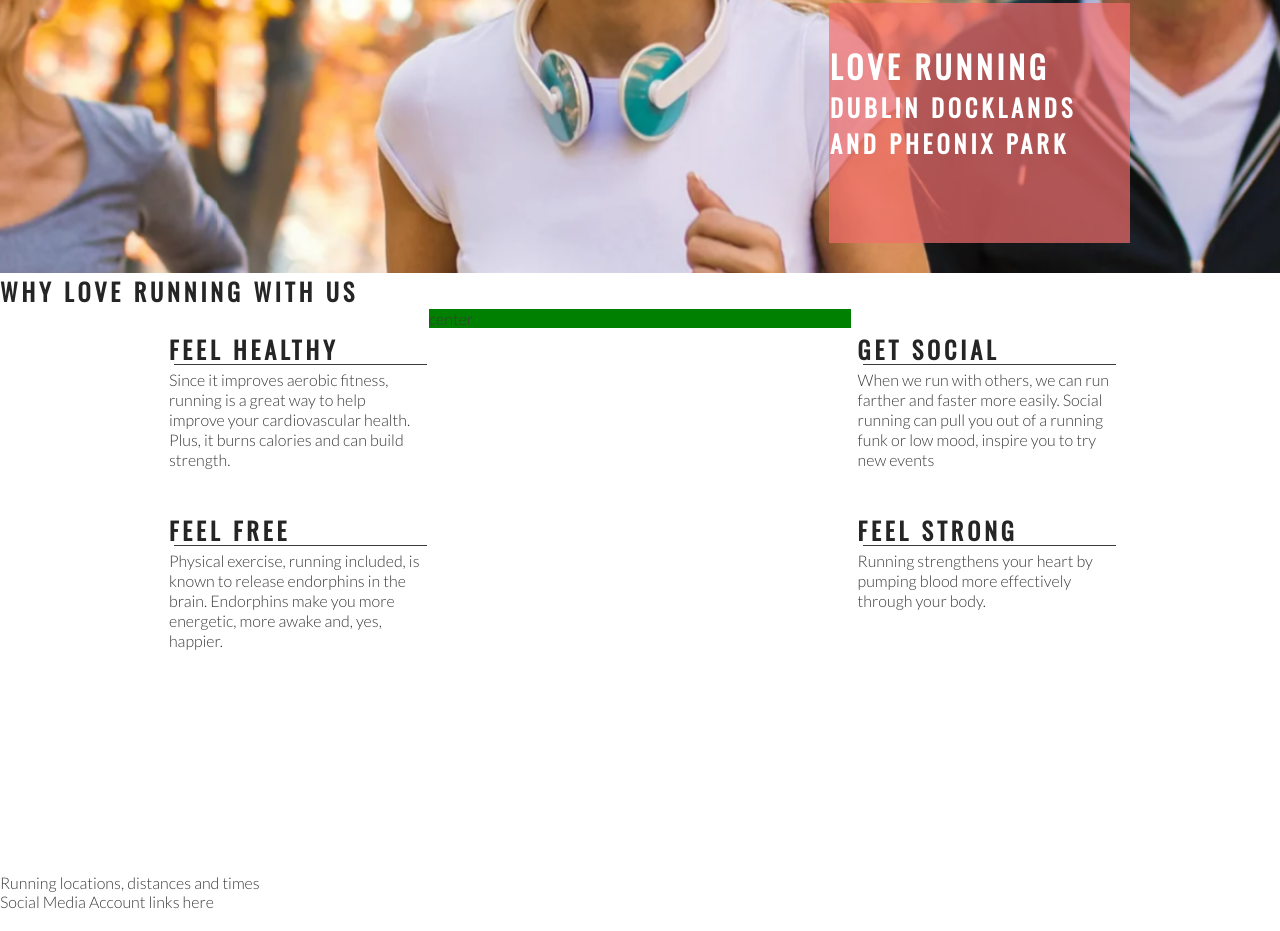
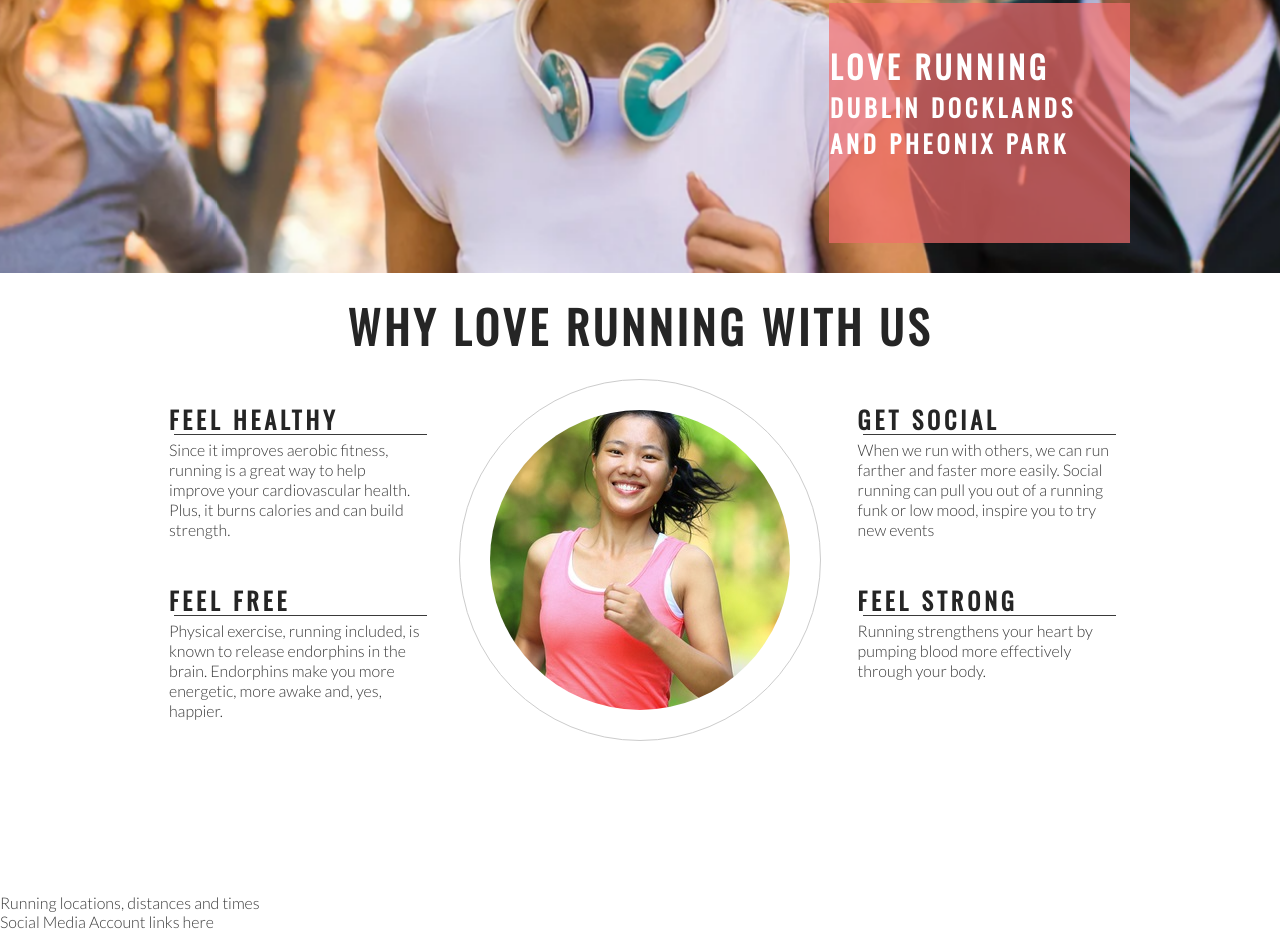
Before and after one commit to SamanthaBooth81/Love-Running, a plain HTML site: page index.html in a window 1280 px wide. Shown: the part 402-1333 px from the top of the page. Drawn offline with nearby package versions, Linux system fonts and the light colour scheme.

Commit message:
add runner image to ethos

```diff
--- a/assets/css/style.css
+++ b/assets/css/style.css
@@ -118,13 +118,18 @@ h1, h2 {
 #center-about {
     width: 33%;
     margin: 0 auto;
-    background-color: green;
 }
 
 hr {
     border-top: 1px solid #3a3a3a;
     width: 100%;
     margin: 5px;
+}
+
+#welcome {
+    text-align: center;
+    margin: 20px;
+    font-size: 280%;
 }
 
 .left-about-heading {
@@ -142,3 +147,20 @@ hr {
     clear: both;
     margin-bottom: 50px;
 }
+
+#circle-container {
+    width: 300px;
+    height: 300px;
+    padding: 30px;
+    border-style: solid;
+    border-color: #ccc;
+    border-width: 1px;
+    border-radius: 50%;
+    margin: 0 auto;
+}
+
+#circle-cover-bg {
+    background: url('../images/ethos-center-image.jpeg') no-repeat center center;
+    height: 100%;
+    border-radius: 50%;
+}
--- a/index.html
+++ b/index.html
@@ -39,7 +39,7 @@
         </div>
     </section>
     <section id="club-ethos">
-        <h1>Why Love Running With Us</h1>
+        <h2 id="welcome">Why Love Running With Us</h2>
         <div id="left-about">
             <div class="left-about-heading">
                 <h2>Feel Healthy</h2>
@@ -73,7 +73,10 @@
             </div>
         </div>
 
-        <div id="center-about">center
+        <div id="center-about">
+            <div id="circle-container">
+                <div id="circle-cover-bg"></div>
+            </div>
 
         </div>
     </section>
```
